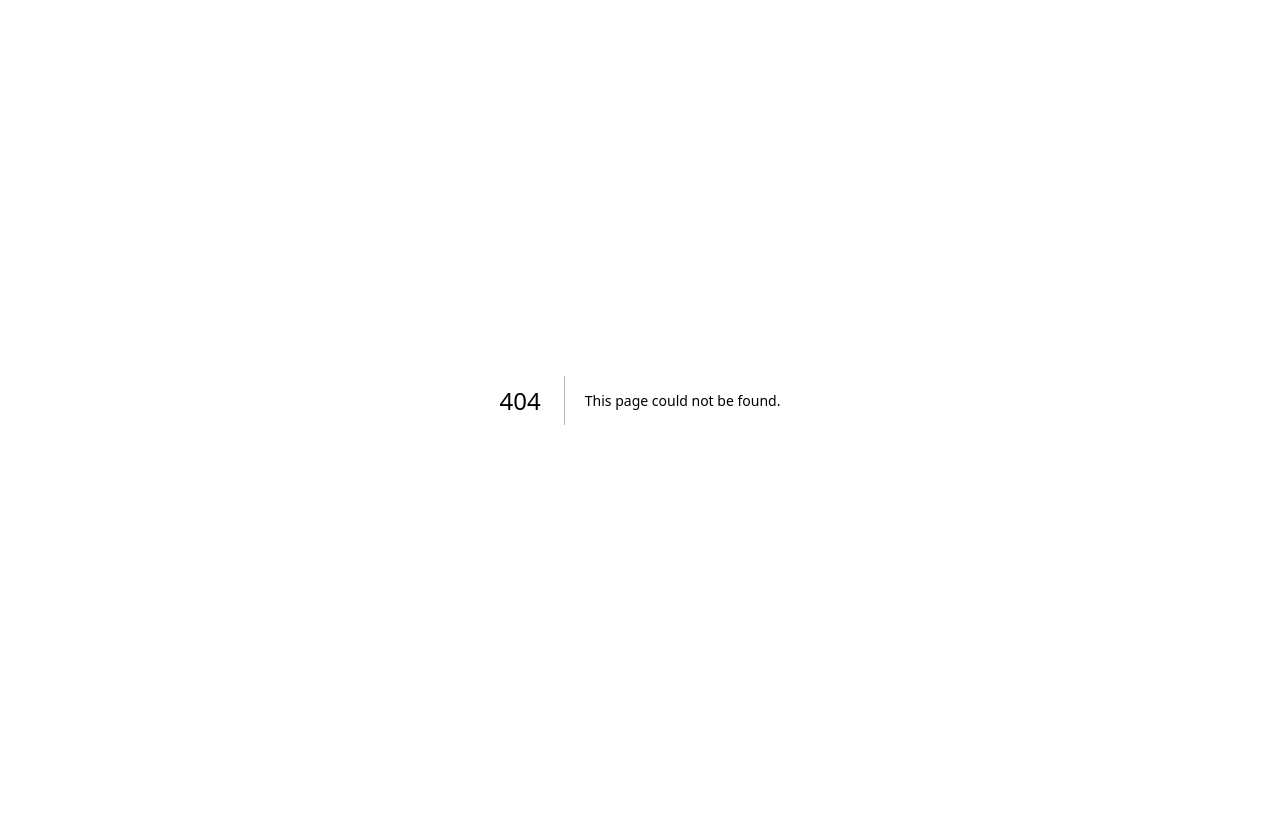
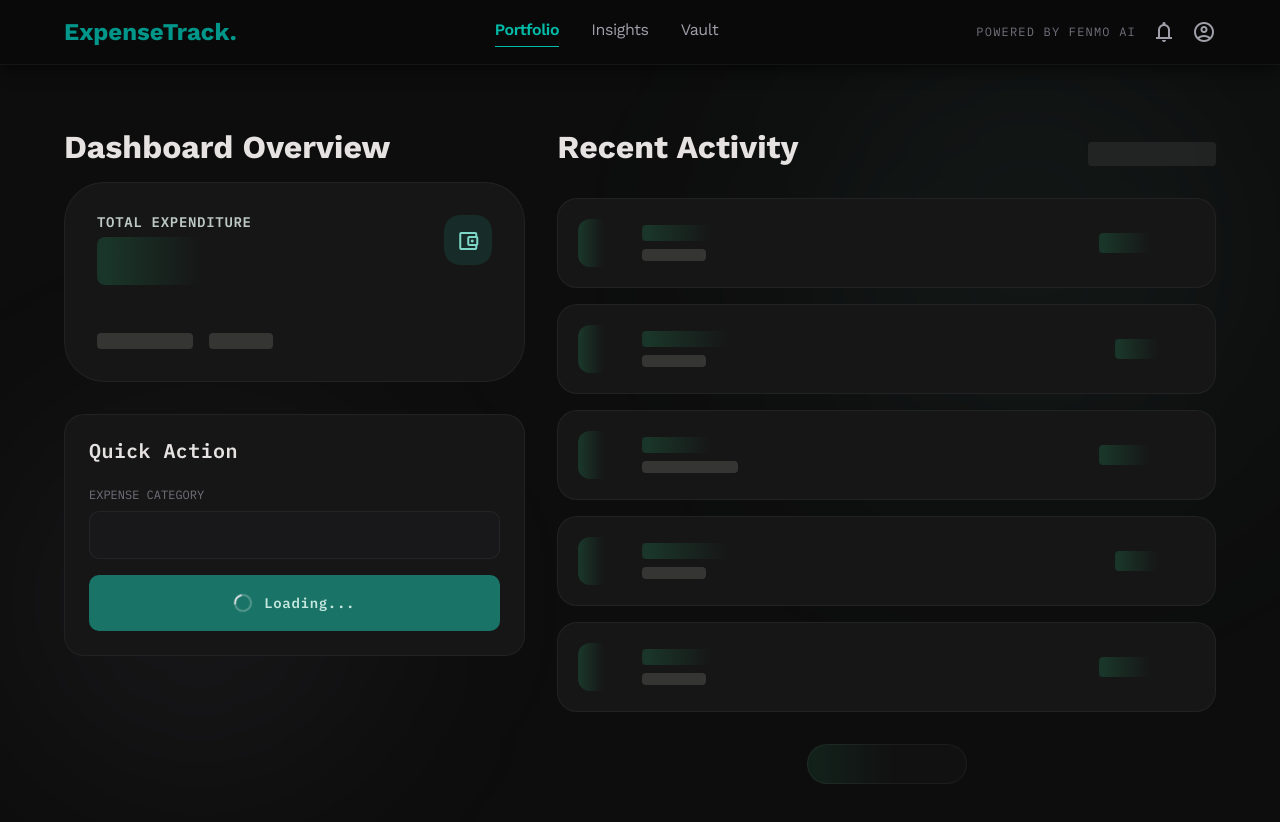
Before and after one commit to harshsksh/fenmo-expense-tracker, a Next.js app: page /dashboard in a window 1280 px wide. Before the commit this address had no page. Shown: the top 822 px of the page. Before the commit the page ends 800 px from the top, so only its background shows below. Built offline with nearby package versions, Linux system fonts and the light colour scheme.

Commit message:
feat: implement dashboard layout and loading skeleton components

```diff
--- /dev/null
+++ b/app/dashboard/layout.tsx
@@ -0,0 +1,31 @@
+import Link from 'next/link';
+
+export default function DashboardLayout({ children }: { children: React.ReactNode }) {
+  return (
+    <>
+      <header className="bg-zinc-950/90 backdrop-blur-md fixed top-0 w-full z-50 border-b border-white/5 shadow-lg shadow-black/40">
+        <div className="flex justify-between items-center h-16 px-6 max-w-[1200px] mx-auto">
+          <div className="font-['Work_Sans'] text-2xl font-bold text-teal-600 dark:text-teal-500">ExpenseTrack.</div>
+          <nav className="hidden md:flex space-x-8">
+            <Link className="text-teal-500 font-semibold border-b border-teal-500 pb-1 font-['Work_Sans'] tracking-tight transition-colors duration-200" href="/dashboard">Portfolio</Link>
+            <Link className="text-zinc-400 font-medium font-['Work_Sans'] tracking-tight hover:text-teal-400 transition-colors duration-200" href="#">Insights</Link>
+            <Link className="text-zinc-400 font-medium font-['Work_Sans'] tracking-tight hover:text-teal-400 transition-colors duration-200" href="#">Vault</Link>
+          </nav>
+          <div className="flex items-center space-x-4">
+            <span className="hidden lg:block text-xs font-['IBM_Plex_Mono'] text-zinc-500 uppercase tracking-widest">Powered by Fenmo AI</span>
+            <span className="material-symbols-outlined text-zinc-400 cursor-pointer hover:text-teal-400 transition-colors">notifications</span>
+            <span className="material-symbols-outlined text-zinc-400 cursor-pointer hover:text-teal-400 transition-colors">account_circle</span>
+          </div>
+        </div>
+      </header>
+
+      {/* Backdrop Visual Elements */}
+      <div className="fixed top-0 right-0 w-[500px] h-[500px] bg-primary/5 rounded-full blur-[120px] -z-10 pointer-events-none"></div>
+      <div className="fixed bottom-0 left-0 w-[400px] h-[400px] bg-tertiary/5 rounded-full blur-[100px] -z-10 pointer-events-none"></div>
+
+      <main className="max-w-[1200px] mx-auto px-6 pt-32 pb-24">
+        {children}
+      </main>
+    </>
+  );
+}
--- /dev/null
+++ b/app/dashboard/loading.tsx
@@ -0,0 +1,65 @@
+export default function DashboardLoading() {
+  return (
+    <div className="grid grid-cols-1 lg:grid-cols-12 gap-8">
+      {/* Left Column: Summary & Controls Skeleton */}
+      <div className="lg:col-span-5 flex flex-col gap-8">
+        <section>
+          <h1 className="font-h1 text-h1 text-on-surface mb-4">Dashboard Overview</h1>
+          <div className="bg-[#161616] rounded-[40px] p-8 border border-white/5 relative overflow-hidden">
+            <div className="flex justify-between items-start mb-12">
+              <div>
+                <p className="font-button-label text-button-label text-on-surface-variant uppercase mb-2">Total Expenditure</p>
+                <div className="h-12 w-48 rounded-lg skeleton-shimmer"></div>
+              </div>
+              <div className="p-3 bg-primary-container/20 rounded-2xl">
+                <span className="material-symbols-outlined text-primary">account_balance_wallet</span>
+              </div>
+            </div>
+            <div className="flex gap-4">
+              <div className="h-4 w-24 rounded bg-surface-container-highest"></div>
+              <div className="h-4 w-16 rounded bg-surface-container-highest"></div>
+            </div>
+          </div>
+        </section>
+        <section className="bg-[#161616] rounded-[20px] p-6 border border-white/5">
+          <h3 className="font-data-lg text-data-lg mb-6">Quick Action</h3>
+          <div className="space-y-4">
+            <div className="flex flex-col gap-2">
+              <label className="text-xs font-button-label text-zinc-500 uppercase">Expense Category</label>
+              <div className="h-12 w-full bg-zinc-900 rounded-[10px] border border-white/5"></div>
+            </div>
+            <button disabled className="w-full bg-primary-container opacity-90 text-on-primary-container h-14 rounded-[10px] flex items-center justify-center gap-3">
+              <div className="spinner"></div>
+              <span className="font-button-label text-button-label">Loading...</span>
+            </button>
+          </div>
+        </section>
+      </div>
+
+      {/* Right Column: Expense List Skeleton */}
+      <div className="lg:col-span-7">
+        <div className="flex justify-between items-end mb-8">
+          <h2 className="font-h1 text-h1 text-on-surface">Recent Activity</h2>
+          <div className="h-6 w-32 rounded bg-surface-container-highest/50"></div>
+        </div>
+        <div className="space-y-4">
+          {[1, 2, 3, 4, 5].map((i) => (
+            <div key={i} className="bg-[#161616] rounded-[20px] p-5 flex items-center justify-between border border-white/5">
+              <div className="flex items-center gap-4">
+                <div className="w-12 h-12 rounded-xl skeleton-shimmer shrink-0"></div>
+                <div className="space-y-2">
+                  <div className={`h-4 ${i % 2 === 0 ? 'w-40' : 'w-32'} rounded skeleton-shimmer`}></div>
+                  <div className={`h-3 ${i % 3 === 0 ? 'w-24' : 'w-16'} rounded bg-surface-container-highest`}></div>
+                </div>
+              </div>
+              <div className={`h-5 ${i % 2 === 0 ? 'w-20' : 'w-24'} rounded skeleton-shimmer`}></div>
+            </div>
+          ))}
+        </div>
+        <div className="mt-8 flex justify-center">
+          <div className="h-10 w-40 rounded-full border border-white/10 skeleton-shimmer opacity-50"></div>
+        </div>
+      </div>
+    </div>
+  );
+}
--- /dev/null
+++ b/app/dashboard/page.tsx
@@ -0,0 +1,7 @@
+import DashboardLoading from './loading';
+
+export default function DashboardPage() {
+  // For Phase 3, we simply render the loading skeleton as a placeholder.
+  // In Phase 5, this will be replaced with actual data fetching and the ExpenseList/ExpenseForm components.
+  return <DashboardLoading />;
+}
```
Also changed, not shown: 1 other file (tests, documents, lock files or other folders).
